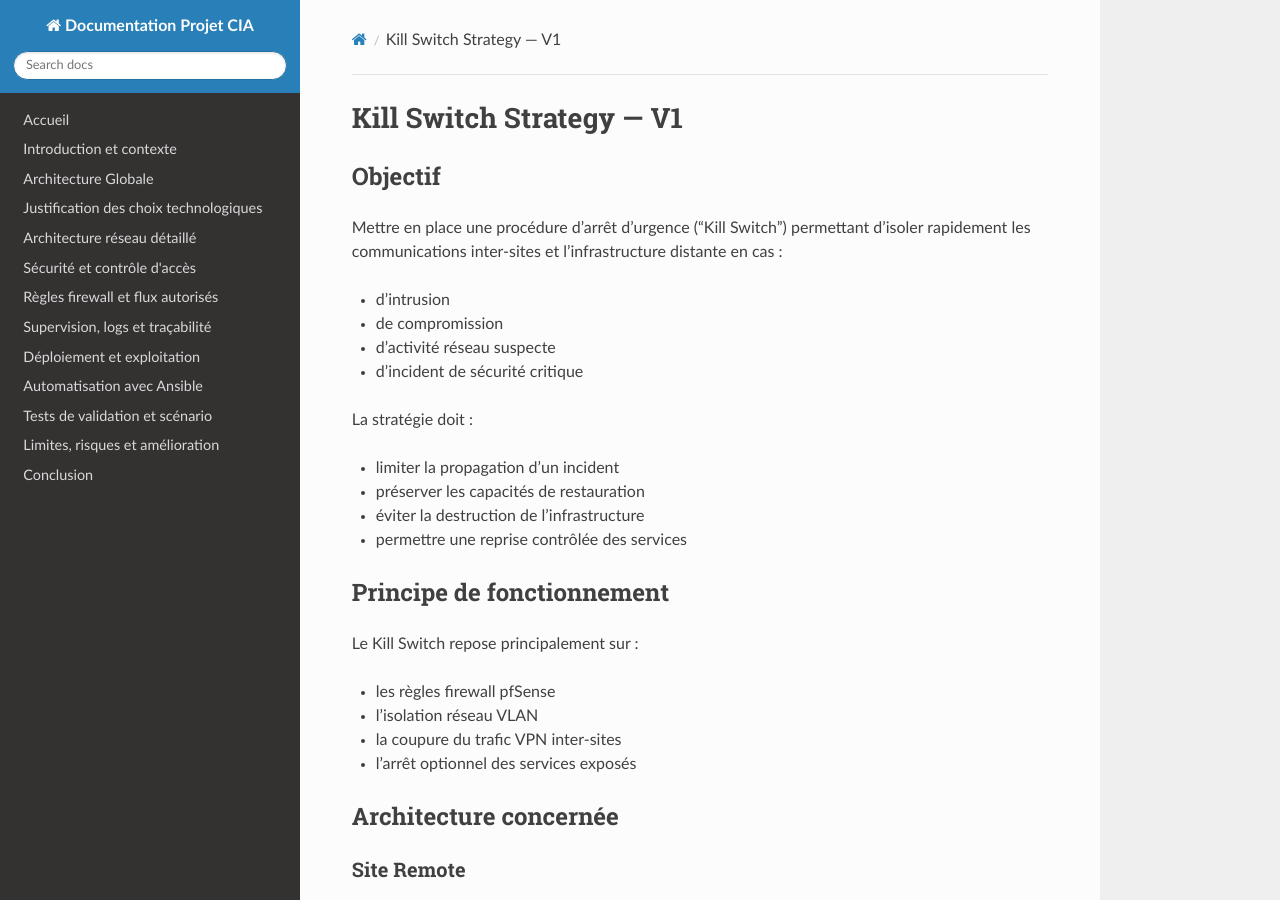
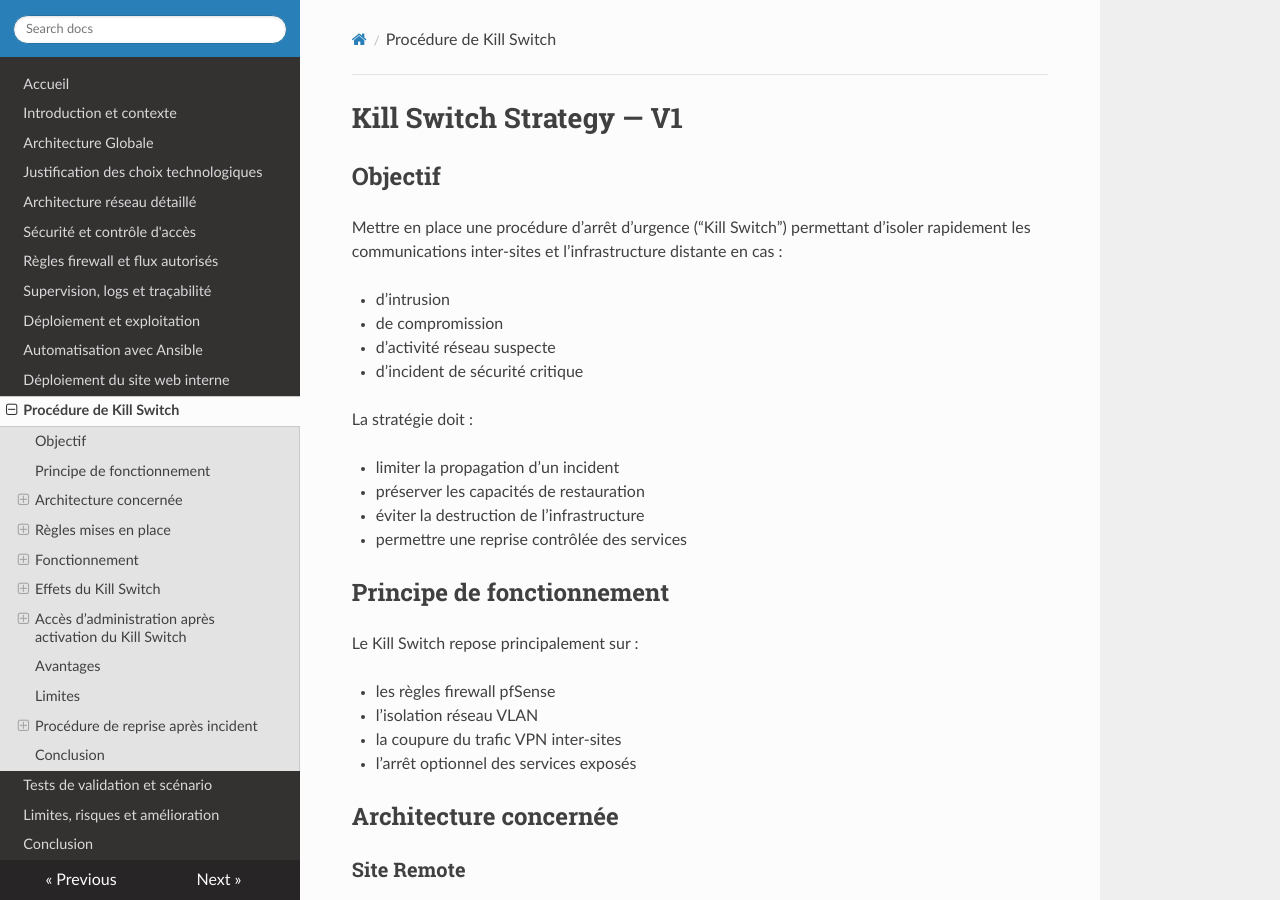
Before and after one commit to LazareMouzet/T-NSA-810, an MkDocs documentation site: the page built from docs/doc_globale/docs/kill-switch.md, in a window 1280 px wide and 900 px high. Built offline with MkDocs 1.6.1, drawn with Linux system fonts in a browser that asks for light colours; nearby versions of some CDN libraries.

Commit message:
doc: update navigation to include web server deployment and Kill Switch procedure

```diff
--- a/docs/doc_globale/mkdocs.yml
+++ b/docs/doc_globale/mkdocs.yml
@@ -17,6 +17,8 @@ nav:
   - Supervision, logs et traçabilité: supervision.md
   - Déploiement et exploitation: deploiement.md
   - Automatisation avec Ansible: ansible.md
+  - Déploiement du site web interne: webserver-ansible.md
+  - Procédure de Kill Switch: kill-switch.md
   - Tests de validation et scénario: tests.md
   - Limites, risques et amélioration: limites.md
   - Conclusion: conclusion.md
```
